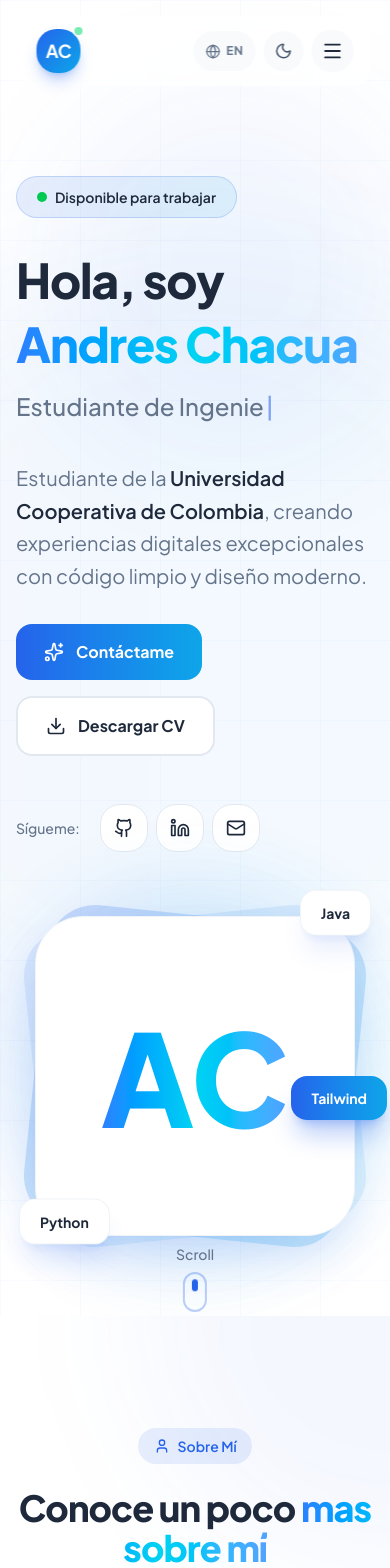
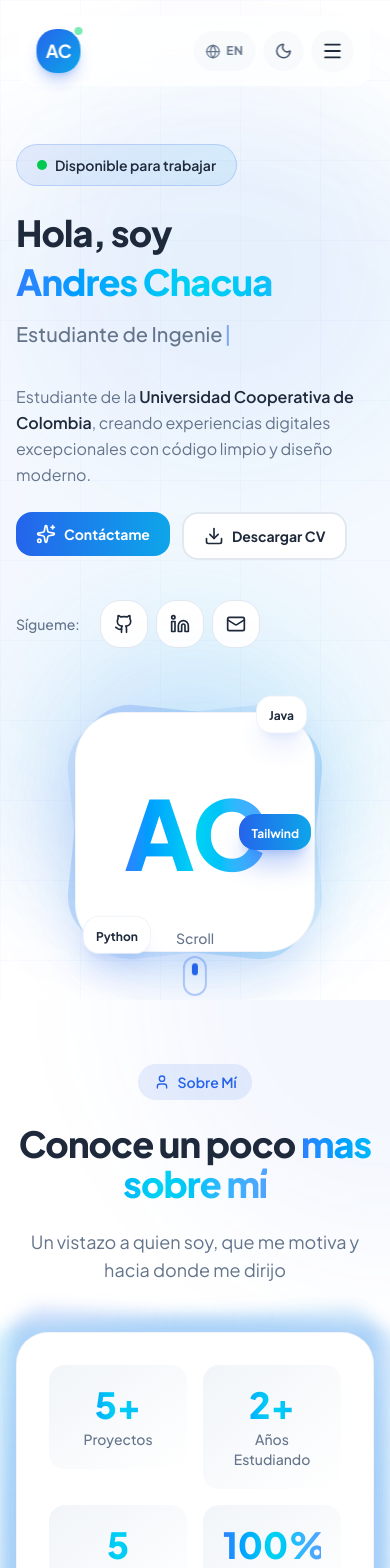
Before and after one commit to Andresittow/Portafolio, a Next.js app: page / in a window 390 px wide. Shown: the top 1568 px of the page. Built offline with nearby package versions, Linux system fonts and the light colour scheme.

Commit message:
Cambios en la interfaz

```diff
--- a/app/layout.tsx
+++ b/app/layout.tsx
@@ -19,7 +19,7 @@ const jetbrainsMono = JetBrains_Mono({
 export const metadata: Metadata = {
   title: 'Andres Chacua | Desarrollador Web',
   description: 'Portafolio profesional de Andres Chacua - Desarrollador Web y estudiante de la Universidad Cooperativa de Colombia',
-  generator: 'v0.app',
+  generator: 'Andres Chacua',
   icons: {
     icon: [
       {
--- a/components/portfolio/about.tsx
+++ b/components/portfolio/about.tsx
@@ -20,14 +20,14 @@ export function About() {
   const highlights = t.raw("highlights") as Array<{ title: string; description: string }>
 
   return (
-    <section id="about" className="py-28 relative overflow-hidden">
+    <section id="about" className="py-16 sm:py-28 relative overflow-hidden">
       {/* Background decorations */}
       <div className="absolute top-0 right-0 w-[500px] h-[500px] bg-primary/5 rounded-full blur-3xl -translate-y-1/2 translate-x-1/2" />
       <div className="absolute bottom-0 left-0 w-[400px] h-[400px] bg-accent/5 rounded-full blur-3xl translate-y-1/2 -translate-x-1/2" />
 
       <div className="relative z-10 max-w-7xl mx-auto px-4 sm:px-6 lg:px-8">
         {/* Section Header */}
-        <div className="text-center mb-20">
+        <div className="text-center mb-12 sm:mb-20">
           <RevealText
             as="div"
             className="inline-flex items-center gap-2 px-4 py-2 rounded-full bg-primary/10 text-primary text-sm font-semibold mb-6"
--- a/components/portfolio/contact.tsx
+++ b/components/portfolio/contact.tsx
@@ -44,10 +44,10 @@ export function Contact() {
   }
 
   return (
-    <section id="contact" className="py-28 relative">
+    <section id="contact" className="py-16 sm:py-28 relative">
       <div className="max-w-7xl mx-auto px-4 sm:px-6 lg:px-8">
         {/* Section Header */}
-        <div className="text-center mb-16">
+        <div className="text-center mb-10 sm:mb-16">
           <RevealText
             as="div"
             className="inline-flex items-center gap-2 px-4 py-2 rounded-full bg-primary/10 text-primary text-sm font-semibold mb-6"
@@ -84,14 +84,14 @@ export function Contact() {
                     <div className="w-14 h-14 rounded-2xl bg-white dark:bg-card shadow-lg shadow-primary/10 flex items-center justify-center group-hover:scale-110 group-hover:shadow-primary/20 transition-all duration-300 shrink-0">
                       <info.icon className="text-primary" size={24} />
                     </div>
-                    <div>
+                    <div className="min-w-0">
                       <p className="text-sm text-muted-foreground font-medium">{info.label}</p>
                       {info.href ? (
-                        <a href={info.href} className="font-semibold text-foreground hover:text-primary transition-colors text-lg">
+                        <a href={info.href} className="font-semibold text-foreground hover:text-primary transition-colors text-base sm:text-lg break-all">
                           {info.value}
                         </a>
                       ) : (
-                        <p className="font-semibold text-foreground text-lg">{info.value}</p>
+                        <p className="font-semibold text-foreground text-base sm:text-lg">{info.value}</p>
                       )}
                     </div>
                   </div>
--- a/components/portfolio/hero.tsx
+++ b/components/portfolio/hero.tsx
@@ -64,10 +64,10 @@ export function Hero() {
       {/* Subtle grid */}
       <div className="absolute inset-0 bg-[linear-gradient(rgba(59,130,246,0.03)_1px,transparent_1px),linear-gradient(90deg,rgba(59,130,246,0.03)_1px,transparent_1px)] bg-[size:80px_80px]" />
 
-      <div className="relative z-10 max-w-7xl mx-auto px-4 sm:px-6 lg:px-8 py-20">
-        <div className="grid lg:grid-cols-2 gap-16 items-center">
+      <div className="relative z-10 max-w-7xl mx-auto px-4 sm:px-6 lg:px-8 py-12 sm:py-20">
+        <div className="grid lg:grid-cols-2 gap-10 lg:gap-16 items-center">
           {/* Left Content */}
-          <div className="space-y-8">
+          <div className="space-y-6 sm:space-y-8">
             {/* Badge */}
             <motion.div
               initial="hidden"
@@ -87,10 +87,10 @@ export function Hero() {
             {/* Heading */}
             <div className="space-y-4">
               <div className="space-y-1">
-                <RevealText as="h1" className="text-5xl sm:text-6xl lg:text-7xl font-extrabold leading-tight tracking-tight text-foreground" delay={0.05}>
+                <RevealText as="h1" className="text-4xl sm:text-5xl lg:text-6xl xl:text-7xl font-extrabold leading-tight tracking-tight text-foreground" delay={0.05}>
                   {t("greeting")}
                 </RevealText>
-                <RevealText as="span" className="block text-5xl sm:text-6xl lg:text-7xl font-extrabold leading-tight tracking-tight text-gradient" delay={0.18}>
+                <RevealText as="span" className="block text-4xl sm:text-5xl lg:text-6xl xl:text-7xl font-extrabold leading-tight tracking-tight text-gradient" delay={0.18}>
                   Andres Chacua
                 </RevealText>
               </div>
@@ -101,7 +101,7 @@ export function Hero() {
                 transition={{ delay: 0.4 }}
                 className="h-10 sm:h-12"
               >
-                <span className="text-2xl sm:text-3xl text-muted-foreground font-medium">
+                <span className="text-xl sm:text-2xl lg:text-3xl text-muted-foreground font-medium">
                   {displayText}
                   <span className="animate-pulse text-primary ml-0.5">|</span>
                 </span>
@@ -109,7 +109,7 @@ export function Hero() {
             </div>
 
             {/* Description */}
-            <RevealText as="p" className="text-xl text-muted-foreground max-w-lg leading-relaxed" delay={0.1}>
+            <RevealText as="p" className="text-base sm:text-xl text-muted-foreground max-w-lg leading-relaxed" delay={0.1}>
               {t("descriptionPre")}{" "}
               <span className="text-foreground font-semibold">
                 {t("university")}
@@ -118,11 +118,11 @@ export function Hero() {
             </RevealText>
 
             {/* Buttons */}
-            <StaggerContainer className="flex flex-wrap gap-4" delay={0.2}>
+            <StaggerContainer className="flex flex-wrap gap-3 sm:gap-4" delay={0.2}>
               <StaggerItem>
                 <a
                   href="#contact"
-                  className="group inline-flex items-center gap-3 px-7 py-4 bg-gradient-to-r from-primary to-accent text-white rounded-2xl font-bold hover:shadow-xl hover:shadow-primary/30 transition-all duration-300 hover:scale-105"
+                  className="group inline-flex items-center gap-2 sm:gap-3 px-5 py-3 sm:px-7 sm:py-4 bg-gradient-to-r from-primary to-accent text-white rounded-2xl font-bold hover:shadow-xl hover:shadow-primary/30 transition-all duration-300 hover:scale-105 text-sm sm:text-base"
                 >
                   <Sparkles size={20} />
                   {t("cta")}
@@ -132,7 +132,7 @@ export function Hero() {
                 <a
                   href="/cv-andres-chacua.pdf"
                   download
-                  className="inline-flex items-center gap-3 px-7 py-4 bg-white dark:bg-card text-foreground rounded-2xl font-bold border-2 border-border hover:border-primary/30 hover:shadow-lg transition-all duration-300 hover:scale-105"
+                  className="inline-flex items-center gap-2 sm:gap-3 px-5 py-3 sm:px-7 sm:py-4 bg-white dark:bg-card text-foreground rounded-2xl font-bold border-2 border-border hover:border-primary/30 hover:shadow-lg transition-all duration-300 hover:scale-105 text-sm sm:text-base"
                 >
                   <Download size={20} />
                   {t("cvDownload")}
@@ -172,32 +172,32 @@ export function Hero() {
             initial={{ opacity: 0, x: 40 }}
             animate={{ opacity: 1, x: 0 }}
             transition={{ duration: 0.9, delay: 0.3, ease: [0.25, 0.46, 0.45, 0.94] }}
-            className="relative flex justify-center lg:justify-end"
+            className="relative flex justify-center lg:justify-end mt-6 lg:mt-0"
           >
             <div className="relative">
               {/* Decorative elements */}
               <div className="absolute -inset-8 bg-gradient-to-r from-primary/20 to-accent/20 rounded-full blur-2xl animate-pulse" />
 
               {/* Main avatar container */}
-              <div className="relative w-80 h-80 sm:w-96 sm:h-96">
+              <div className="relative w-60 h-60 sm:w-80 sm:h-80 lg:w-96 lg:h-96">
                 <div className="absolute inset-0 bg-gradient-to-br from-primary to-accent rounded-[3rem] rotate-6 opacity-20" />
                 <div className="absolute inset-0 bg-gradient-to-br from-primary to-accent rounded-[3rem] -rotate-6 opacity-10" />
                 <div className="relative h-full bg-white dark:bg-card rounded-[3rem] shadow-2xl shadow-primary/20 flex items-center justify-center overflow-hidden border border-border/50">
-                  <div className="text-9xl sm:text-[10rem] font-black text-gradient">
+                  <div className="text-8xl sm:text-9xl lg:text-[10rem] font-black text-gradient">
                     AC
                   </div>
                 </div>
               </div>
 
               {/* Floating badges */}
-              <div className="absolute -top-4 -right-4 px-5 py-2.5 bg-white dark:bg-card rounded-2xl shadow-xl shadow-primary/10 border border-border/50 animate-bounce">
-                <span className="text-sm font-bold text-foreground">Java</span>
+              <div className="absolute -top-2 right-2 sm:-top-4 sm:-right-4 px-3 py-1.5 sm:px-5 sm:py-2.5 bg-white dark:bg-card rounded-2xl shadow-xl shadow-primary/10 border border-border/50 animate-bounce">
+                <span className="text-xs sm:text-sm font-bold text-foreground">Java</span>
               </div>
-              <div className="absolute -bottom-4 -left-4 px-5 py-2.5 bg-white dark:bg-card rounded-2xl shadow-xl shadow-primary/10 border border-border/50 animate-bounce" style={{ animationDelay: "150ms" }}>
-                <span className="text-sm font-bold text-foreground">Python</span>
+              <div className="absolute -bottom-2 left-2 sm:-bottom-4 sm:-left-4 px-3 py-1.5 sm:px-5 sm:py-2.5 bg-white dark:bg-card rounded-2xl shadow-xl shadow-primary/10 border border-border/50 animate-bounce" style={{ animationDelay: "150ms" }}>
+                <span className="text-xs sm:text-sm font-bold text-foreground">Python</span>
               </div>
-              <div className="absolute top-1/2 -right-8 px-5 py-2.5 bg-gradient-to-r from-primary to-accent text-white rounded-2xl shadow-xl shadow-primary/30 animate-bounce" style={{ animationDelay: "300ms" }}>
-                <span className="text-sm font-bold">Tailwind</span>
+              <div className="absolute top-1/2 -translate-y-1/2 right-1 sm:-right-8 px-3 py-1.5 sm:px-5 sm:py-2.5 bg-gradient-to-r from-primary to-accent text-white rounded-2xl shadow-xl shadow-primary/30 animate-bounce" style={{ animationDelay: "300ms" }}>
+                <span className="text-xs sm:text-sm font-bold">Tailwind</span>
               </div>
             </div>
           </motion.div>
--- a/components/portfolio/projects.tsx
+++ b/components/portfolio/projects.tsx
@@ -57,14 +57,14 @@ export function Projects() {
   }))
 
   return (
-    <section id="projects" className="py-28 relative overflow-hidden">
+    <section id="projects" className="py-16 sm:py-28 relative overflow-hidden">
       {/* Background decorations */}
       <div className="absolute top-20 left-10 w-72 h-72 bg-primary/5 rounded-full blur-3xl" />
       <div className="absolute bottom-20 right-10 w-96 h-96 bg-accent/5 rounded-full blur-3xl" />
 
       <div className="relative z-10 max-w-7xl mx-auto px-4 sm:px-6 lg:px-8">
         {/* Section Header */}
-        <div className="text-center mb-20">
+        <div className="text-center mb-12 sm:mb-20">
           <RevealText
             as="div"
             className="inline-flex items-center gap-2 px-4 py-2 rounded-full bg-primary/10 text-primary text-sm font-semibold mb-6"
@@ -97,7 +97,7 @@ export function Projects() {
                 onMouseEnter={() => setHoveredId(project.id)}
                 onMouseLeave={() => setHoveredId(null)}
                 className={cn(
-                  "group relative bg-white dark:bg-card rounded-3xl overflow-hidden transition-all duration-500 h-full",
+                  "group relative bg-white dark:bg-card rounded-3xl overflow-hidden transition-all duration-500 h-full flex flex-col",
                   "border border-border/50 hover:border-transparent",
                   "float-shadow card-hover",
                   index === 0 && "lg:row-span-2"
@@ -105,9 +105,9 @@ export function Projects() {
               >
                 {/* Gradient Header */}
                 <div className={cn(
-                  "relative h-48 lg:h-56 bg-gradient-to-br p-8 flex flex-col justify-between overflow-hidden",
+                  "relative bg-gradient-to-br p-8 flex flex-col justify-between overflow-hidden flex-1",
                   project.color,
-                  index === 0 && "lg:h-full lg:min-h-[400px]"
+                  index === 0 ? "h-64 lg:h-auto" : "h-48 lg:h-56"
                 )}>
                   {/* Animated circles */}
                   <div className="absolute -top-10 -right-10 w-40 h-40 bg-white/10 rounded-full blur-xl group-hover:scale-150 transition-transform duration-700" />
--- a/components/portfolio/skills.tsx
+++ b/components/portfolio/skills.tsx
@@ -113,13 +113,13 @@ export function Skills() {
       : skills.filter((skill) => skill.category === activeCategory)
 
   return (
-    <section id="skills" className="py-28 relative overflow-hidden">
+    <section id="skills" className="py-16 sm:py-28 relative overflow-hidden">
       {/* Background */}
       <div className="absolute inset-0 bg-gradient-to-b from-secondary/30 via-transparent to-secondary/30" />
 
       <div className="relative z-10 max-w-7xl mx-auto px-4 sm:px-6 lg:px-8">
         {/* Section Header */}
-        <div className="text-center mb-16">
+        <div className="text-center mb-10 sm:mb-16">
           <RevealText
             as="div"
             className="inline-flex items-center gap-2 px-4 py-2 rounded-full bg-primary/10 text-primary text-sm font-semibold mb-6"
```
Also changed, not shown: components/portfolio/initial-loader.tsx (+35 -16 lines).
